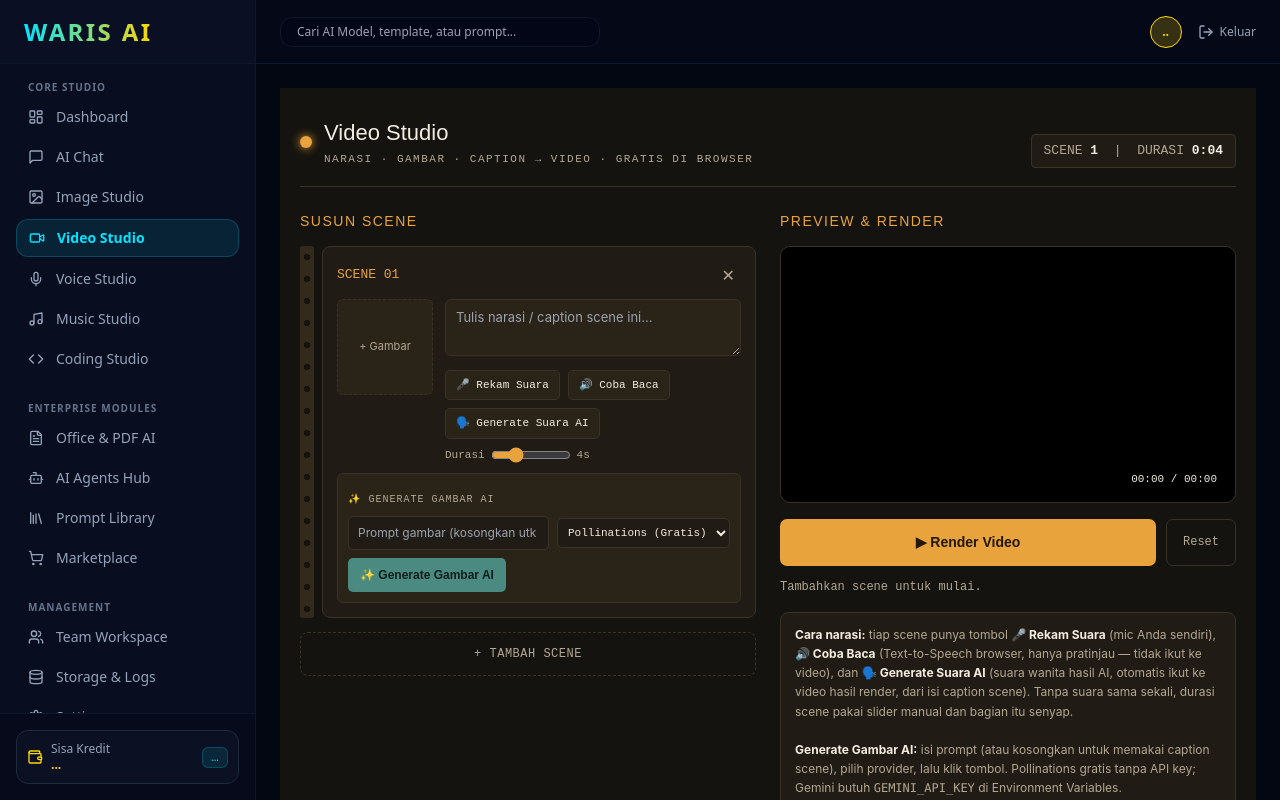
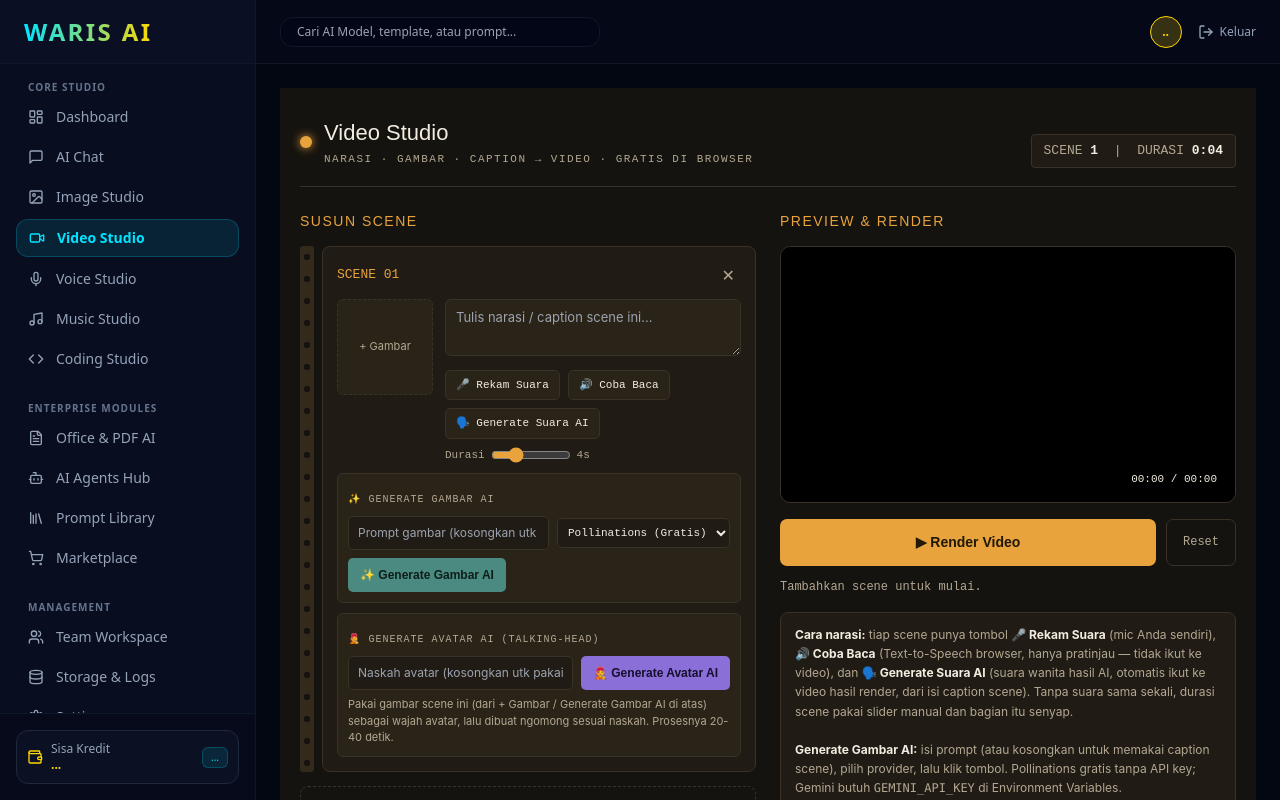
Before and after one commit to waris191010/waris-ai-superapp, a Next.js app: page /dashboard/video in a window 1280 px wide. Built offline with nearby package versions, Linux system fonts and the light colour scheme; no server answers.

Commit message:
Implement video avatar generation feature
Added functionality to generate video avatars using scene images and scripts. Includes state management for avatar generation and UI updates.

```diff
--- a/src/app/dashboard/video/page.tsx
+++ b/src/app/dashboard/video/page.tsx
@@ -15,6 +15,9 @@ interface Scene {
   imageProvider: 'pollinations' | 'gemini';
   isGeneratingImage: boolean;
   isGeneratingVoice: boolean;
+  avatarScript: string;
+  avatarVideoUrl: string | null;
+  isGeneratingAvatar: boolean;
 }
 
 let sceneIdSeq = 1;
@@ -82,6 +85,7 @@ export default function VideoStudioPage() {
       audioBlob: null, audioUrl: null, audioDuration: 0, kbDirection: 1,
       imagePrompt: '', imageProvider: 'pollinations', isGeneratingImage: false,
       isGeneratingVoice: false,
+      avatarScript: '', avatarVideoUrl: null, isGeneratingAvatar: false,
     },
   ]);
   const [isRendering, setIsRendering] = useState(false);
@@ -106,6 +110,7 @@ export default function VideoStudioPage() {
       kbDirection: Math.random() > 0.5 ? 1 : -1,
       imagePrompt: '', imageProvider: 'pollinations', isGeneratingImage: false,
       isGeneratingVoice: false,
+      avatarScript: '', avatarVideoUrl: null, isGeneratingAvatar: false,
     }]);
   };
 
@@ -197,6 +202,44 @@ export default function VideoStudioPage() {
       setStatusErr(true);
     } finally {
       updateScene(id, { isGeneratingVoice: false });
+    }
+  };
+
+  // Generate video avatar (talking-head) dari gambar scene + naskah, pakai D-ID.
+  const generateSceneAvatar = async (id: number) => {
+    const scene = scenes.find((s) => s.id === id);
+    if (!scene) return;
+
+    if (!scene.imageUrl) {
+      setStatus('Generate atau upload gambar dulu sebelum bikin avatar AI.');
+      setStatusErr(true);
+      return;
+    }
+    const script = scene.avatarScript.trim() || scene.caption.trim();
+    if (!script) {
+      setStatus('Isi naskah avatar (atau caption) dulu sebelum generate avatar AI.');
+      setStatusErr(true);
+      return;
+    }
+
+    updateScene(id, { isGeneratingAvatar: true });
+    setStatusErr(false);
+    setStatus('Menghasilkan video avatar AI (bisa 20-40 detik)...');
+    try {
+      const res = await fetch('/api/video/avatar-generate', {
+        method: 'POST',
+        headers: { 'Content-Type': 'application/json' },
+        body: JSON.stringify({ image: scene.imageUrl, script }),
+      });
+      const data = await res.json();
+      if (!res.ok) throw new Error(data?.error || 'Gagal generate avatar AI.');
+      updateScene(id, { avatarVideoUrl: data.videoUrl });
+      setStatus('Video avatar AI berhasil dibuat untuk scene ini.');
+    } catch (err: any) {
+      setStatus('Gagal generate avatar AI: ' + err.message);
+      setStatusErr(true);
+    } finally {
+      updateScene(id, { isGeneratingAvatar: false });
     }
   };
 
@@ -380,6 +423,7 @@ export default function VideoStudioPage() {
           --bg-void:#15130f; --bg-panel:#201b14; --bg-panel-2:#2a2318; --bg-panel-3:#332a1c;
           --accent-amber:#e8a33d; --accent-amber-dim:#8a642a; --accent-teal:#4a8a80;
           --text-cream:#f3ede1; --text-muted:#b3a892; --border-line:#3a3226; --danger:#c1553d;
+          --accent-violet:#8a6fd8;
         }
         .vs-wrap{max-width:1180px;margin:0 auto;padding:28px 20px 80px;font-family:'Inter',sans-serif;}
         .vs-header{display:flex;align-items:flex-end;justify-content:space-between;gap:16px;margin-bottom:24px;flex-wrap:wrap;border-bottom:1px solid var(--border-line);padding-bottom:18px;}
@@ -438,6 +482,12 @@ export default function VideoStudioPage() {
         .vs-ai-btn:hover{background:#5da296;}
         .vs-ai-btn:disabled{background:#2f4b46;color:#7d9b95;cursor:not-allowed;}
         .vs-ai-label{font-family:'IBM Plex Mono',monospace;font-size:10px;color:var(--text-muted);text-transform:uppercase;letter-spacing:1px;}
+        .vs-avatar-box{margin-top:10px;padding:10px;background:var(--bg-panel-2);border:1px solid var(--border-line);border-radius:6px;}
+        .vs-avatar-btn{font-family:'Space Grotesk',sans-serif;font-weight:600;font-size:12px;background:var(--accent-violet);color:#160f2e;border:none;border-radius:5px;padding:8px 12px;cursor:pointer;white-space:nowrap;}
+        .vs-avatar-btn:hover{background:#a58ce8;}
+        .vs-avatar-btn:disabled{background:#3a3352;color:#8a80a8;cursor:not-allowed;}
+        .vs-avatar-preview{margin-top:10px;border-radius:6px;overflow:hidden;border:1px solid var(--accent-violet);}
+        .vs-avatar-preview video{width:100%;display:block;background:#000;}
       `}</style>
 
       <div className="vs-wrap">
@@ -544,6 +594,34 @@ export default function VideoStudioPage() {
                     </div>
                   </div>
 
+                  <div className="vs-avatar-box">
+                    <span className="vs-ai-label">🧑‍🎤 Generate Avatar AI (talking-head)</span>
+                    <div className="vs-ai-row">
+                      <input
+                        className="vs-ai-input"
+                        type="text"
+                        placeholder="Naskah avatar (kosongkan utk pakai caption)"
+                        value={scene.avatarScript}
+                        onChange={(e) => updateScene(scene.id, { avatarScript: e.target.value })}
+                      />
+                      <button
+                        className="vs-avatar-btn"
+                        disabled={scene.isGeneratingAvatar}
+                        onClick={() => generateSceneAvatar(scene.id)}
+                      >
+                        {scene.isGeneratingAvatar ? 'Membuat avatar...' : '🧑‍🎤 Generate Avatar AI'}
+                      </button>
+                    </div>
+                    <div style={{ fontSize: 11, color: 'var(--text-muted)', marginTop: 6 }}>
+                      Pakai gambar scene ini (dari + Gambar / Generate Gambar AI di atas) sebagai wajah avatar, lalu dibuat ngomong sesuai naskah. Prosesnya 20-40 detik.
+                    </div>
+                    {scene.avatarVideoUrl && (
+                      <div className="vs-avatar-preview">
+                        <video src={scene.avatarVideoUrl} controls />
+                      </div>
+                    )}
+                  </div>
+
                   <input
                     type="file" accept="image/*" style={{ display: 'none' }}
                     ref={(el) => { fileInputRefs.current[scene.id] = el; }}
@@ -580,6 +658,8 @@ export default function VideoStudioPage() {
               <b>Cara narasi:</b> tiap scene punya tombol <b>🎤 Rekam Suara</b> (mic Anda sendiri), <b>🔊 Coba Baca</b> (Text-to-Speech browser, hanya pratinjau — tidak ikut ke video), dan <b>🗣️ Generate Suara AI</b> (suara wanita hasil AI, otomatis ikut ke video hasil render, dari isi caption scene). Tanpa suara sama sekali, durasi scene pakai slider manual dan bagian itu senyap.
               <br /><br />
               <b>Generate Gambar AI:</b> isi prompt (atau kosongkan untuk memakai caption scene), pilih provider, lalu klik tombol. Pollinations gratis tanpa API key; Gemini butuh <code>GEMINI_API_KEY</code> di Environment Variables.
+              <br /><br />
+              <b>Generate Avatar AI:</b> butuh gambar scene terisi dulu (wajah/produk yang mau "ngomong"), lalu isi naskah. Video avatar hasilnya terpisah dari video hasil Render Video biasa — unduh manual dari kotak pratinjau avatar. Butuh <code>DID_API_KEY</code> di Environment Variables.
             </div>
           </div>
         </div>
```
